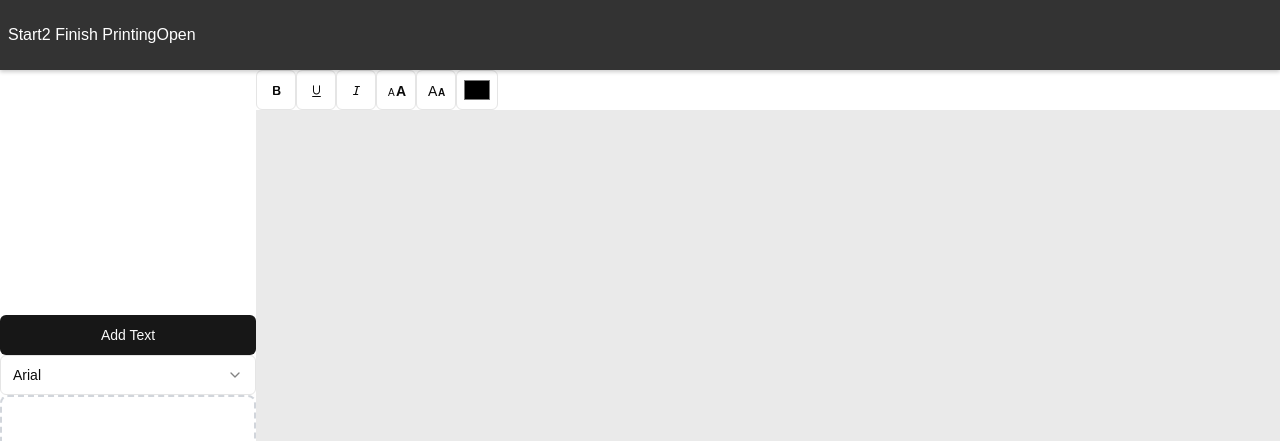
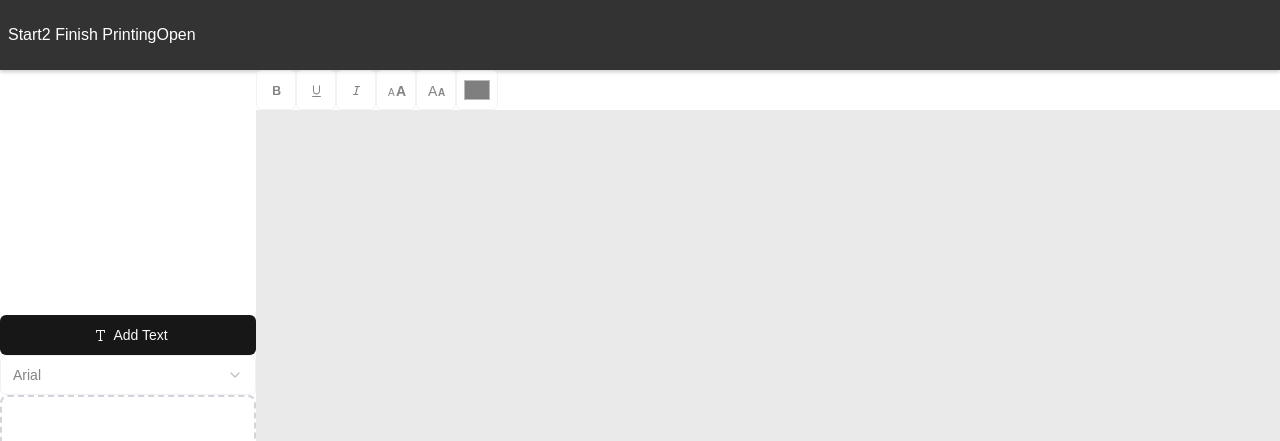
Before and after one commit to waleedahmed-x/printing, a Next.js app: page / in a window 1280 px wide. Shown: the top 441 px of the page. Built offline with nearby package versions, Linux system fonts and the light colour scheme.

Commit message:
Colorpicker Shifted | Interfaces Centralized | Add Image Component Modified & Enhanced | !Test === DISABLED

```diff
--- a/components/elements/Controls.tsx
+++ b/components/elements/Controls.tsx
@@ -26,6 +26,7 @@ export default function Controls({
       <Button
         variant="outline"
         size="icon"
+        disabled={textItems.length === 0}
         onClick={() => selectedNode && toggleBold(selectedNode.id())}
       >
         <Bold />
@@ -33,6 +34,7 @@ export default function Controls({
       <Button
         variant="outline"
         size="icon"
+        disabled={textItems.length === 0}
         onClick={() => selectedNode && toggleUnderline(selectedNode.id())}
       >
         <Underline />
@@ -40,6 +42,7 @@ export default function Controls({
       <Button
         variant="outline"
         size="icon"
+        disabled={textItems.length === 0}
         onClick={() => selectedNode && toggleItalic(selectedNode.id())}
       >
         <Italic />
@@ -47,6 +50,7 @@ export default function Controls({
       <Button
         variant="outline"
         size="icon"
+        disabled={textItems.length === 0}
         onClick={() => {
           if (selectedNode) {
             const currentFontSize =
@@ -61,6 +65,7 @@ export default function Controls({
       <Button
         variant="outline"
         size="icon"
+        disabled={textItems.length === 0}
         onClick={() => {
           if (selectedNode) {
             const currentFontSize =
@@ -76,6 +81,7 @@ export default function Controls({
         type="color"
         className="colorpicker"
         value={selectedColor}
+        disabled={textItems.length === 0}
         onChange={(e) => handleColorChange(e, selectedNode)}
       />
     </div>
--- a/components/elements/ImagePicker.tsx
+++ b/components/elements/ImagePicker.tsx
@@ -1,6 +1,6 @@
 import React from "react";
 import { Input } from "@/components/ui/input";
-import AddImage from "@/components/icons/Icons";
+import { AddImage } from "@/components/icons/Icons";
 import Image from "next/image";
 import { ImagePickerProps } from "@/interfaces/Interfaces";
 
--- a/components/icons/Icons.tsx
+++ b/components/icons/Icons.tsx
@@ -90,7 +90,7 @@ export function Underline() {
   );
 }
 
-export default function AddImage() {
+export function AddImage() {
   return (
     <svg
       xmlns="http://www.w3.org/2000/svg"
@@ -118,3 +118,23 @@ export default function AddImage() {
     </svg>
   );
 }
+
+export function TextIcon() {
+  return (
+    <svg
+      style={{ margin: "5px" }}
+      width="15"
+      height="15"
+      viewBox="0 0 15 15"
+      fill="none"
+      xmlns="http://www.w3.org/2000/svg"
+    >
+      <path
+        d="M3.94993 2.95002L3.94993 4.49998C3.94993 4.74851 3.74845 4.94998 3.49993 4.94998C3.2514 4.94998 3.04993 4.74851 3.04993 4.49998V2.50004C3.04993 2.45246 3.05731 2.40661 3.07099 2.36357C3.12878 2.18175 3.29897 2.05002 3.49993 2.05002H11.4999C11.6553 2.05002 11.7922 2.12872 11.8731 2.24842C11.9216 2.32024 11.9499 2.40682 11.9499 2.50002L11.9499 2.50004V4.49998C11.9499 4.74851 11.7485 4.94998 11.4999 4.94998C11.2514 4.94998 11.0499 4.74851 11.0499 4.49998V2.95002H8.04993V12.05H9.25428C9.50281 12.05 9.70428 12.2515 9.70428 12.5C9.70428 12.7486 9.50281 12.95 9.25428 12.95H5.75428C5.50575 12.95 5.30428 12.7486 5.30428 12.5C5.30428 12.2515 5.50575 12.05 5.75428 12.05H6.94993V2.95002H3.94993Z"
+        fill="currentColor"
+        fill-rule="evenodd"
+        clip-rule="evenodd"
+      ></path>
+    </svg>
+  );
+}
--- a/components/sections/canvas/Canvas.tsx
+++ b/components/sections/canvas/Canvas.tsx
@@ -22,6 +22,7 @@ import { Button } from "@/components/ui/button";
 import { fontFamilies } from "@/utils/fontsFamilies";
 import Controls from "@/components/elements/Controls";
 import ImagePicker from "@/components/elements/ImagePicker";
+import { TextIcon } from "@/components/icons/Icons";
 
 export default function Canvas() {
   const transformerRef = useRef<any>(null);
@@ -44,7 +45,6 @@ export default function Canvas() {
     toggleItalic,
     toggleUnderline,
   } = useText();
-  console.log(textItems);
 
   const { uploadedImages, setUploadedImages, handleFileChange } = useImages();
 
@@ -89,9 +89,12 @@ export default function Canvas() {
   return (
     <div className="playground-parent">
       <div className="elements">
-        <Button onClick={addText}>Add Text</Button>
+        <Button onClick={addText}>
+          <TextIcon /> Add Text
+        </Button>
         <Select
           value={selectedFont}
+          disabled={textItems.length === 0}
           onValueChange={(value) => handleFontChange(value, selectedNode)}
         >
           <SelectTrigger className="w-[180px]">
```
